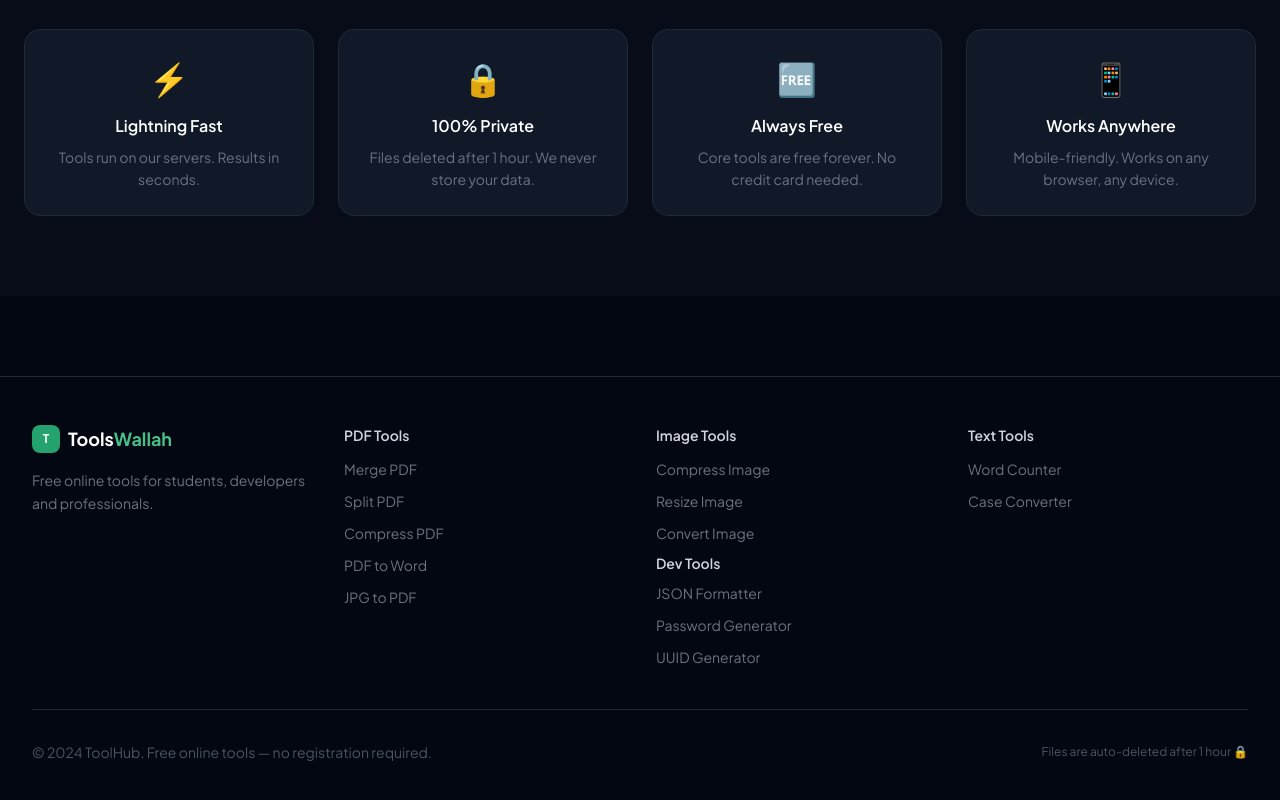
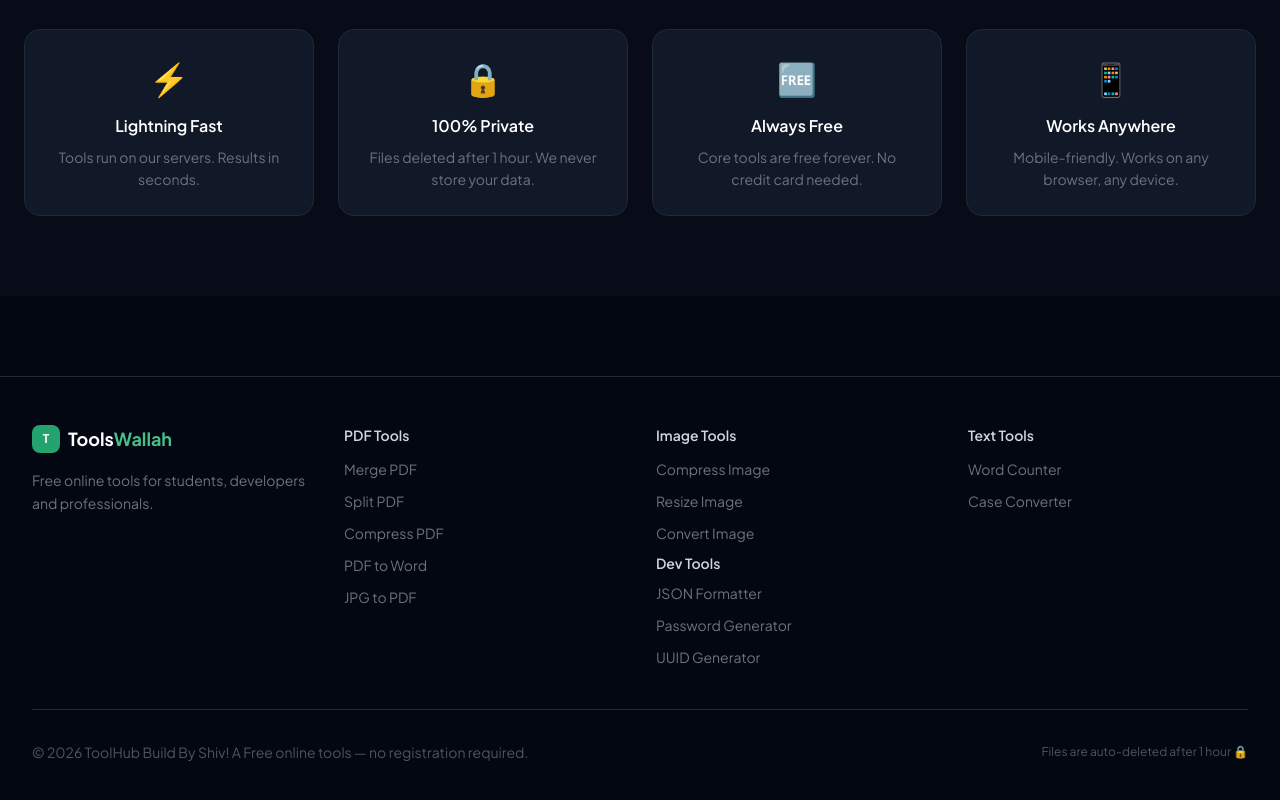
Before and after one commit to shivyadav11/ToolsWallah, a React (Vite) app in the folder client/: page / in a window 1280 px wide. Shown: the part 2201-3001 px from the top of the page. Built offline with nearby package versions, Linux system fonts and the light colour scheme; no server answers.

Commit message:
Update Footer.jsx

```diff
--- a/client/src/components/Footer.jsx
+++ b/client/src/components/Footer.jsx
@@ -91,7 +91,7 @@ export default function Footer() {
 
         <div className="border-t border-gray-800 pt-8 flex flex-col sm:flex-row items-center justify-between gap-4">
           <p className="text-gray-600 text-sm">
-            © 2024 ToolHub. Free online tools — no registration required.
+            © 2026 ToolHub Build By Shiv! A Free online tools — no registration required.
           </p>
           <p className="text-gray-600 text-xs">
             Files are auto-deleted after 1 hour 🔒
```
